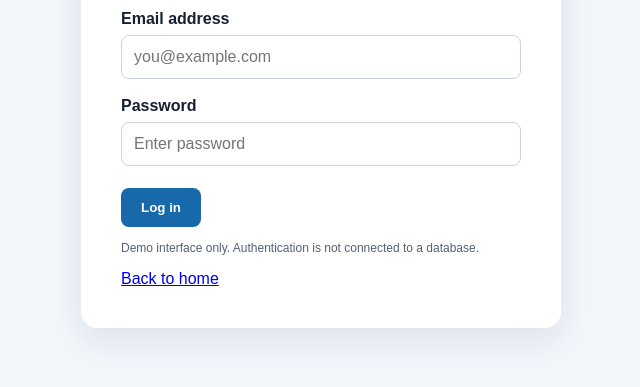
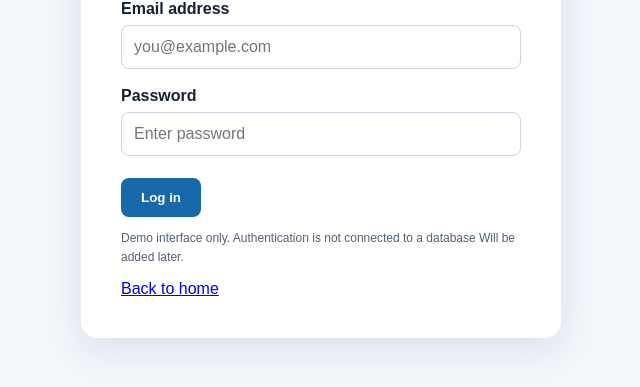
Before and after one commit to pabon25/wepapp, a website: page public/login.html in a window 1280 px wide. Shown: the part 305-692 px from the top of the page, without its empty margins (319-959 px from the left). Drawn offline with Linux system fonts and the light colour scheme.

```diff
--- a/public/login.html
+++ b/public/login.html
@@ -17,7 +17,7 @@
       <input id="password" name="password" type="password" placeholder="Enter password" required>
       <button class="button" type="submit">Log in</button>
     </form>
-    <p class="note">Demo interface only. Authentication is not connected to a database.</p>
+    <p class="note">Demo interface only. Authentication is not connected to a database Will be added later.</p>
     <a href="/">Back to home</a>
   </main>
 </body>
```
